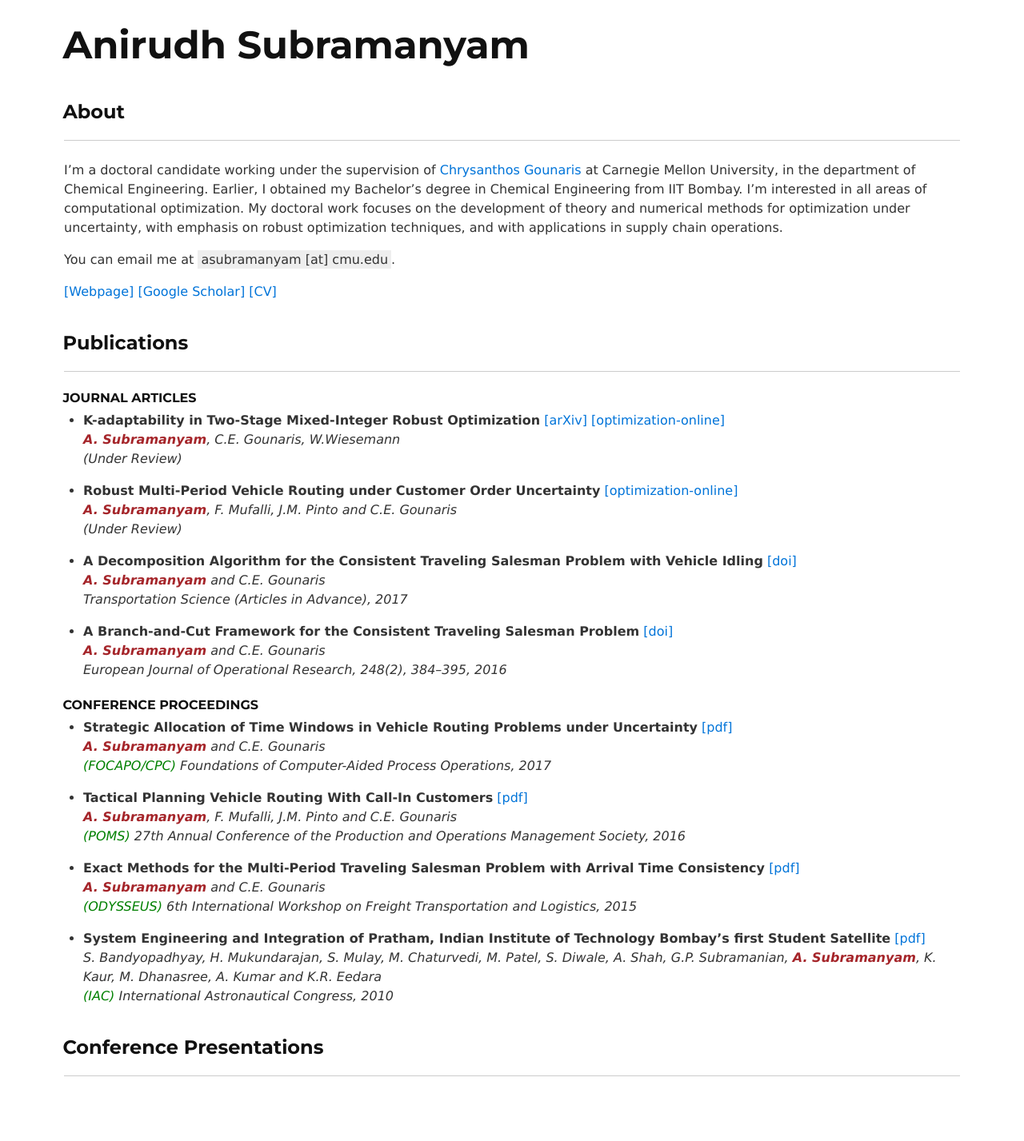
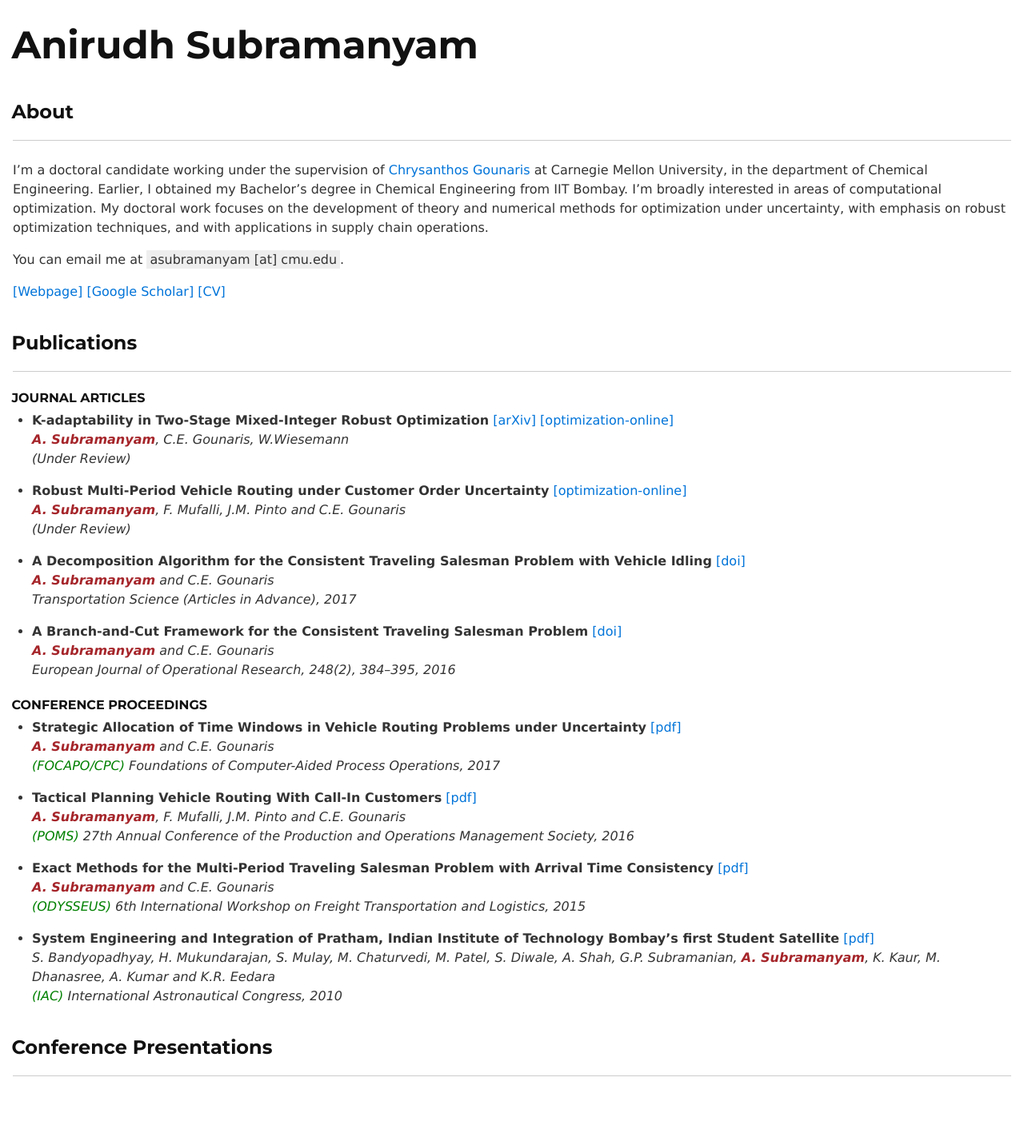
Before and after one commit to AnirudhSubramanyam/AnirudhSubramanyam.github.io, a Jekyll site: the page built from index.md, in a window 1280 px wide. Shown: the whole page at 80% size. Built offline with Jekyll 4.4.1, drawn with Linux system fonts in a browser that asks for light colours.

Commit message:
Remove max-width from solo.css

```diff
--- a/_sass/_solo.scss
+++ b/_sass/_solo.scss
@@ -147,7 +147,7 @@ pre > code {
 
 /* can make max-width 60rem if need be */
 .container {
-  max-width: 70rem;
+  max-width: none;
   margin: 0 auto;
   padding: 0 1rem;
 }
--- a/index.md
+++ b/index.md
@@ -7,7 +7,7 @@ layout: default
 ## About
 ---
 
-I'm a doctoral candidate working under the supervision of [Chrysanthos Gounaris](https://www.cmu.edu/cheme/people/faculty/chrysanthos-e-gounaris.html) at Carnegie Mellon University, in the department of Chemical Engineering. Earlier, I obtained my Bachelor's degree in Chemical Engineering from IIT Bombay. I'm interested in all areas of computational optimization. My doctoral work focuses on the development of theory and numerical methods for optimization under uncertainty, with emphasis on robust optimization techniques, and with applications in supply chain operations.
+I'm a doctoral candidate working under the supervision of [Chrysanthos Gounaris](https://www.cmu.edu/cheme/people/faculty/chrysanthos-e-gounaris.html) at Carnegie Mellon University, in the department of Chemical Engineering. Earlier, I obtained my Bachelor's degree in Chemical Engineering from IIT Bombay. I'm broadly interested in areas of computational optimization. My doctoral work focuses on the development of theory and numerical methods for optimization under uncertainty, with emphasis on robust optimization techniques, and with applications in supply chain operations.
 
 You can email me at `asubramanyam [at] cmu.edu`.
 
```
